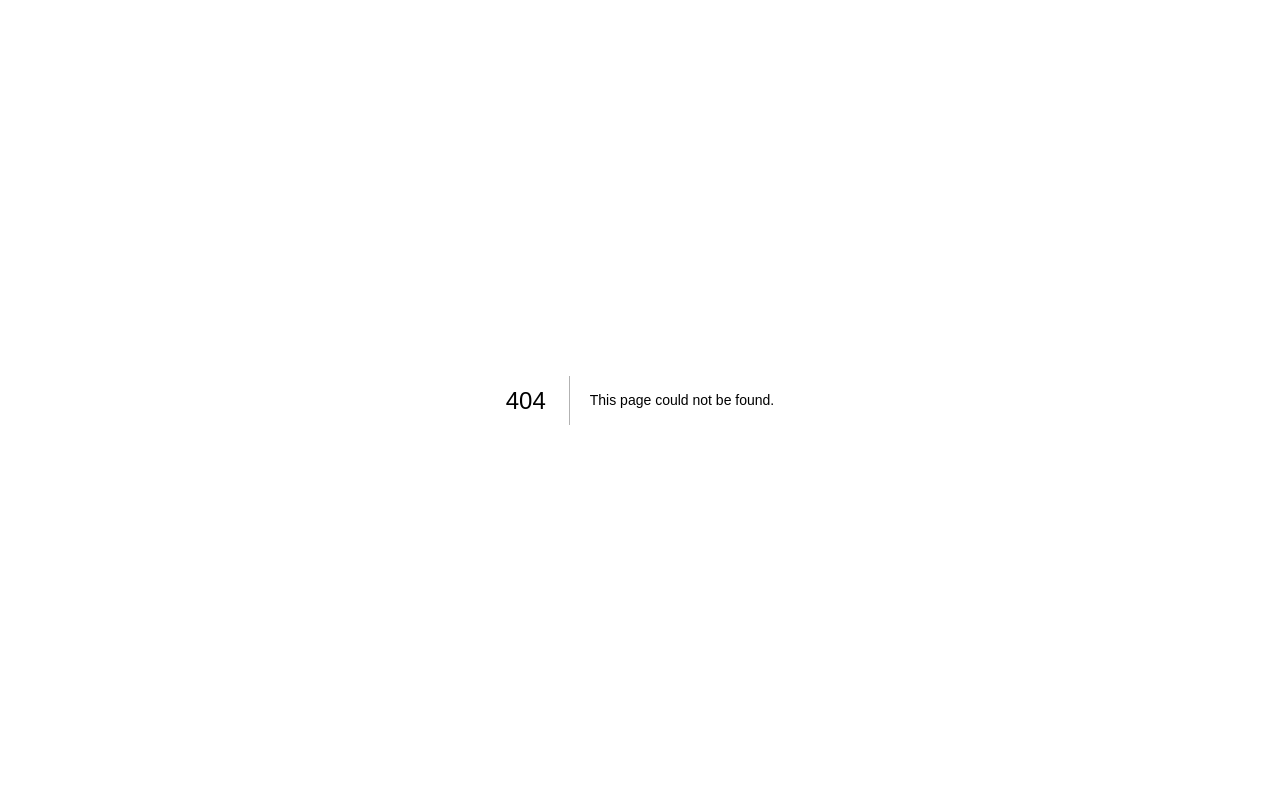
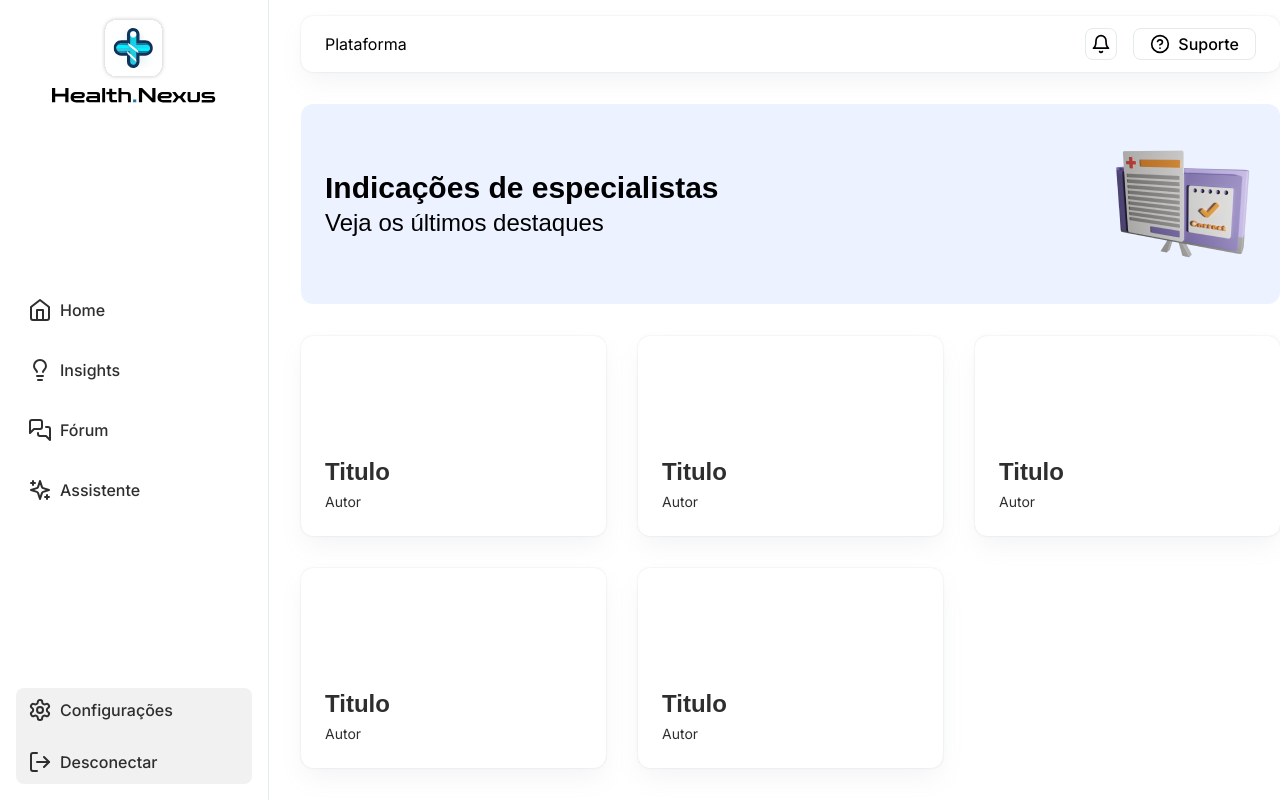
Before and after one commit to ErickKS/health-nexus, a Next.js app: page /plataforma/insights in a window 1280 px wide. Before the commit this address had no page. Built offline with nearby package versions, Linux system fonts and the light colour scheme; a web font is replaced by a local one.

Commit message:
feat: layout (insights)

```diff
--- /dev/null
+++ b/src/app/plataforma/insights/page.tsx
@@ -0,0 +1,26 @@
+import Image from "next/image";
+
+import { CardInsight } from "@/components/plataforma/card-insight";
+
+export default function Insights() {
+  return (
+    <>
+      <div className="flex justify-between items-center h-[200px] px-6 bg-[#ECF2FF] rounded-xl">
+        <div className="space-y-2">
+          <h2>Indicações de especialistas</h2>
+          <h3 className="font-normal">Veja os últimos destaques</h3>
+        </div>
+
+        <Image src={"/img/plataforma/3d-insights.png"} alt="" height={146} width={146} priority />
+      </div>
+
+      <div className="grid grid-cols-3 gap-8">
+        <CardInsight />
+        <CardInsight />
+        <CardInsight />
+        <CardInsight />
+        <CardInsight />
+      </div>
+    </>
+  );
+}
--- a/src/app/plataforma/layout.tsx
+++ b/src/app/plataforma/layout.tsx
@@ -7,8 +7,8 @@ export default function PlataformaLayout({ children }: { children: React.ReactNo
       <Aside />
 
       <main className="flex flex-col gap-8 max-w-[1152px] w-full py-4 mx-auto">
-        <div className="flex justify-between items-center h-14 px-6 rounded-xl shadow-main">
-          <span>Home</span>
+        <div className="flex justify-between items-center py-3 px-6 rounded-xl shadow-main">
+          <span>Plataforma</span>
 
           <div className="flex gap-4">
             <button className="flex justify-center items-center h-8 w-8 rounded-lg border border-[#E5EAEF]">
@@ -22,7 +22,7 @@ export default function PlataformaLayout({ children }: { children: React.ReactNo
           </div>
         </div>
 
-        <div className="grid grid-rows-[200px_1fr] gap-8 h-full">{children}</div>
+        <>{children}</>
       </main>
     </div>
   );
--- a/src/app/plataforma/page.tsx
+++ b/src/app/plataforma/page.tsx
@@ -24,14 +24,14 @@ export default function Plataforma() {
   }
 
   return (
-    <>
-      <div className="flex justify-between items-center px-6 bg-[#ECF2FF] rounded-xl">
+    <div className="grid grid-rows-[200px_1fr] gap-8 h-full">
+      <div className="flex justify-between items-center h-[200px] px-6 bg-[#ECF2FF] rounded-xl">
         <div className="space-y-1">
           <h3>{greeting} Erick</h3>
           <h1>Bem-vindo</h1>
         </div>
 
-        <Image src={"/img/plataforma/3d.png"} alt="" height={144} width={164.44} priority />
+        <Image src={"/img/plataforma/3d-home.png"} alt="" height={144} width={164.44} priority />
       </div>
 
       <div className="grid grid-cols-[1fr_208px] gap-8">
@@ -41,6 +41,6 @@ export default function Plataforma() {
           <div className="rounded-xl shadow-main"></div>
         </div>
       </div>
-    </>
+    </div>
   );
 }
--- /dev/null
+++ b/src/components/plataforma/card-insight.tsx
@@ -0,0 +1,8 @@
+export function CardInsight() {
+  return (
+    <div className="flex flex-col justify-end gap-2 p-6 h-[200px] rounded-xl shadow-main text-[#2E2E2E]">
+      <h3>Titulo</h3>
+      <span className="text-sm">Autor</span>
+    </div>
+  );
+}
```
Also changed, not shown: public/img/plataforma/3d-home.png (renamed from public/img/plataforma/3d.png), public/img/plataforma/3d-insights.png (added).
